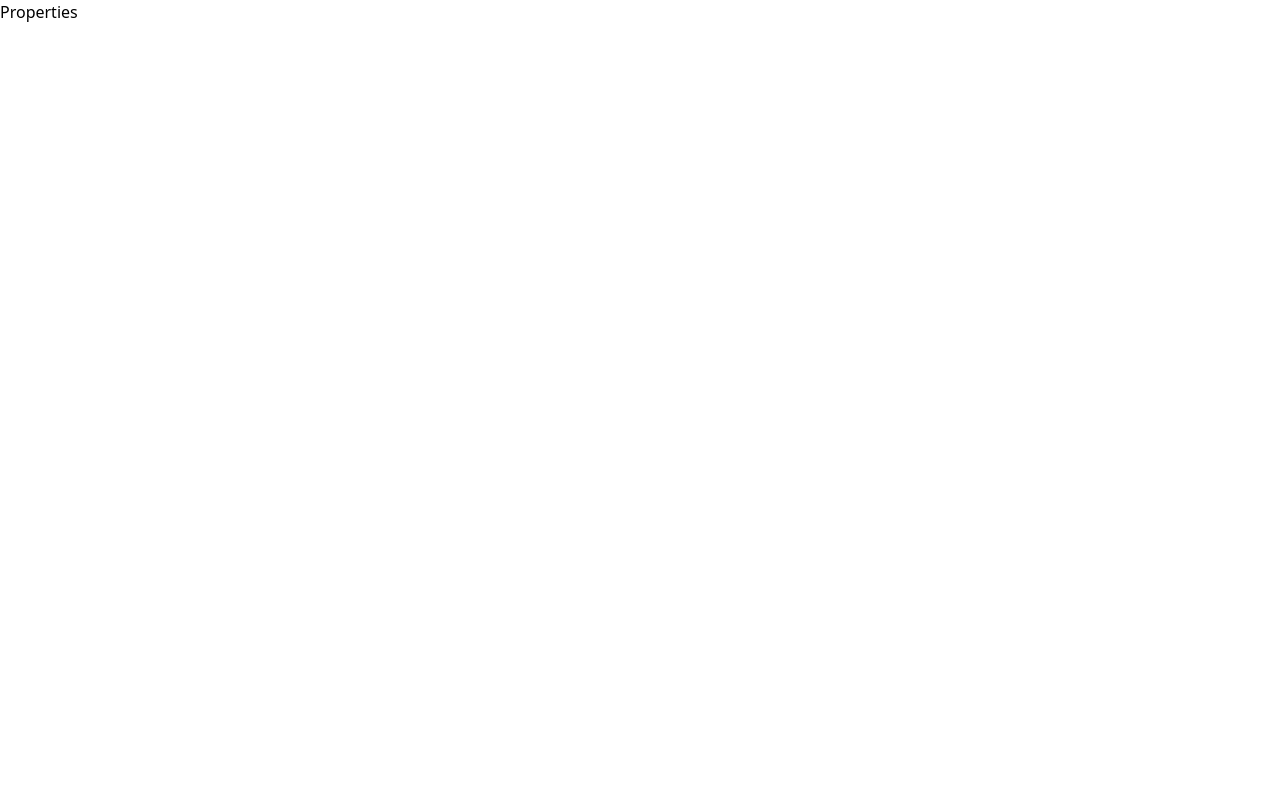
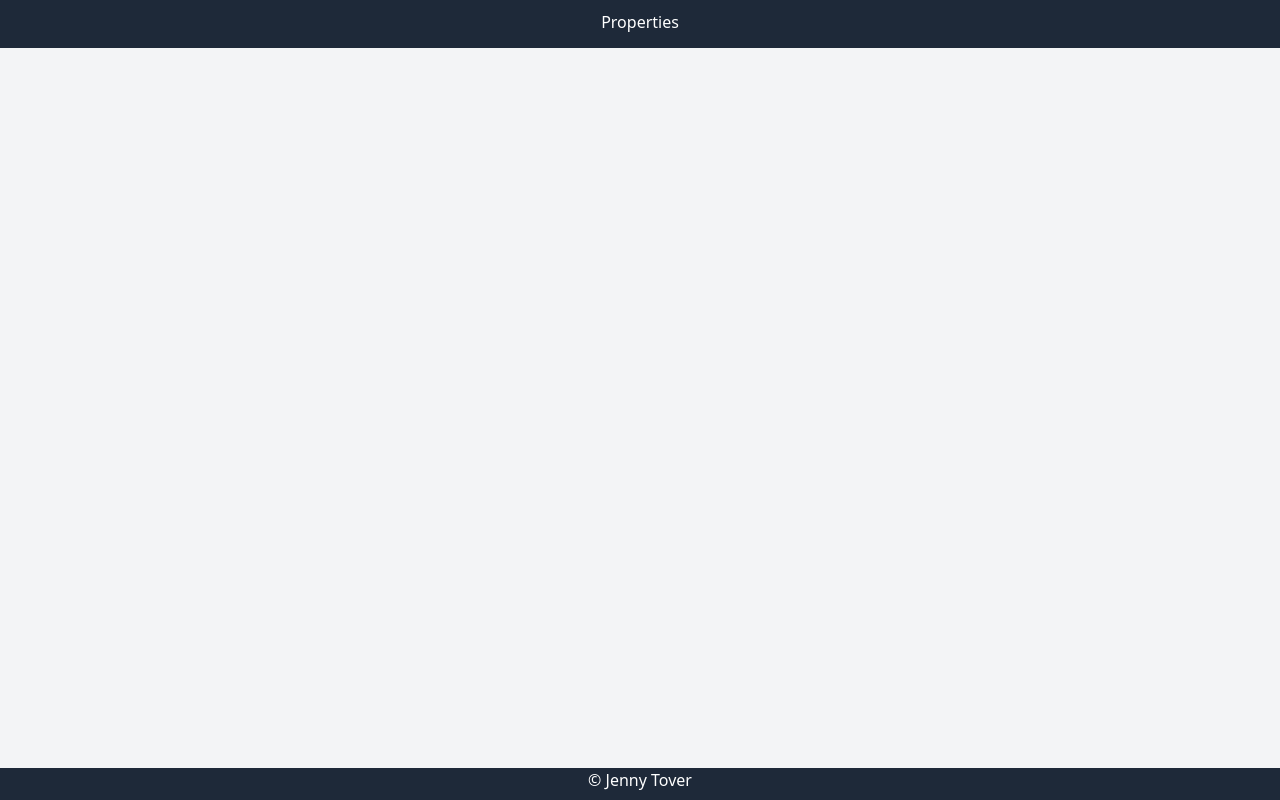
Before and after one commit to JennyLottner/Vue-property-list-app, a Vue app: page / in a window 1280 px wide. Built offline with nearby package versions, Linux system fonts and the light colour scheme.

Commit message:
Add app general layout

```diff
--- a/src/App.vue
+++ b/src/App.vue
@@ -1,5 +1,16 @@
 <template>
-  <h1>Properties</h1>
+  <div class="grid grid-rows-[3rem_1fr_2rem] min-h-screen">
+    <header class="bg-gray-800 text-white text-center p-2.5 sticky top-0 z-1">
+      <h1>Properties</h1>
+    </header>
+
+    <main class="bg-gray-100 p-4 overflow-auto">
+    </main>
+
+    <footer class="bg-gray-800 text-white text-center sticky bottom-0">
+      <p>© Jenny Tover</p>
+    </footer>
+  </div>
 </template>
 
 <script>
--- a/src/style.css
+++ b/src/style.css
@@ -1 +1,5 @@
 @import "tailwindcss";
+
+button {
+    @apply h-8 px-2 m-1 rounded bg-gray-300 hover:bg-gray-400 transition;
+  }
```
